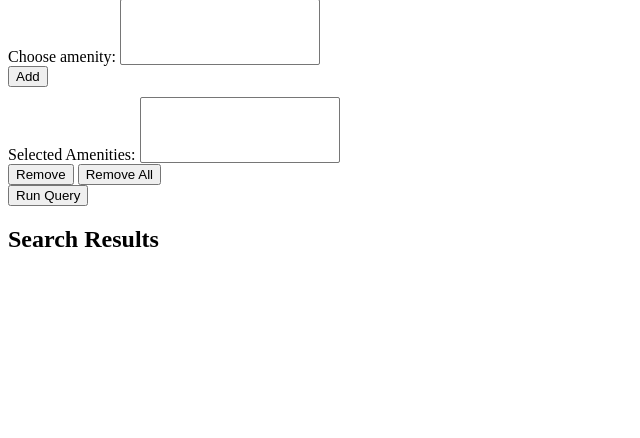
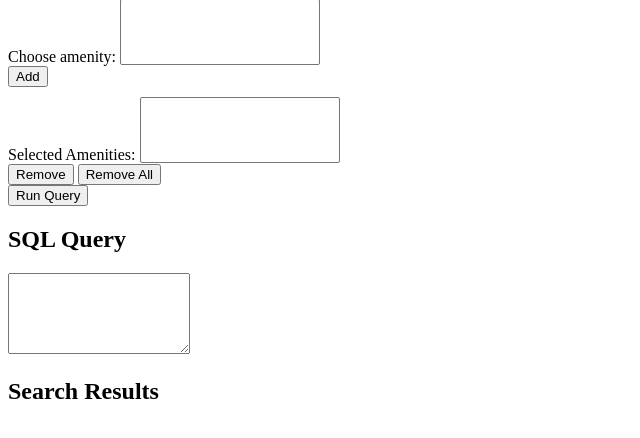
Before and after one commit to looopic/DSProject, a Flask app: page /querrys in a window 1280 px wide. Shown: the part 191-629 px from the top of the page, without its empty margins (0-640 px from the left). Run offline with Flask 3, Linux system fonts and the light colour scheme; data that the repository does not hold is empty; some libraries are stand-ins or nearby versions.

Commit message:
SQL Statement show on querry page

```diff
--- a/app.py
+++ b/app.py
@@ -177,7 +177,6 @@ def refresh_amenity():
     amenity_values = cur.fetchall()
     cur.close()
     conn.close()
-    print(amenity_values)
     return amenity_values
 
 
--- a/static/query.js
+++ b/static/query.js
@@ -16,7 +16,11 @@ function addAmenity() {
             }
         }
     }
+
+    // Nachdem die Amenities hinzugefügt wurden, aktualisiere die SQL-Abfrage
+    updateSQLQuery();
 }
+
 
 function removeAmenity() {
     var selectedAmenitiesSelect = document.getElementById("selectedAmenities");
@@ -85,6 +89,24 @@ function displayQueryResultsInDOM(results) {
     }
 }
 
+function updateSQLQuery() {
+    // Get the selected amenities
+    var selectedAmenitiesSelect = document.getElementById("selectedAmenities");
+    var selectedAmenities = [];
+    for (var i = 0; i < selectedAmenitiesSelect.options.length; i++) {
+        selectedAmenities.push(selectedAmenitiesSelect.options[i].value);
+    }
+
+    // Build the SQL query with OR conditions for selected amenities
+    var query = "SELECT osm_id, building, 'addr:housename', name, ST_Area(way) AS way_area, way FROM planet_osm_polygon WHERE amenity IN (";
+    query += selectedAmenities.map(function (amenity) { return "'" + amenity + "'"; }).join(", ");
+    query += ");";
+
+    // Display the SQL query in the textarea
+    $("#sqlQuery").val(query);
+}
+
+
 // Event listener for the "Run Query" button
 document.getElementById("runQueryButton").addEventListener("click", function () {
     runQuery();
--- a/templates/querrys.html
+++ b/templates/querrys.html
@@ -40,12 +40,24 @@
         <input type="button" value="Run Query" onclick="runQuery()">
     </form>
 
+    <h2>SQL Query</h2>
+    <textarea id="sqlQuery" rows="5" readonly></textarea>
+
     <h2>Search Results</h2>
     <table id="queryResults">
         <!-- Query results will be displayed here -->
     </table>
 
     <script type="text/javascript" src="{{ url_for('static', filename='query.js') }}"></script>
+
+    <script>
+        $(document).ready(function () {
+            // Run the updateSQLQuery function when the selected amenities change
+            $("#selectedAmenities").change(function () {
+                updateSQLQuery();
+            });
+        });
+    </script>
 </body>
 
 </html>
```
